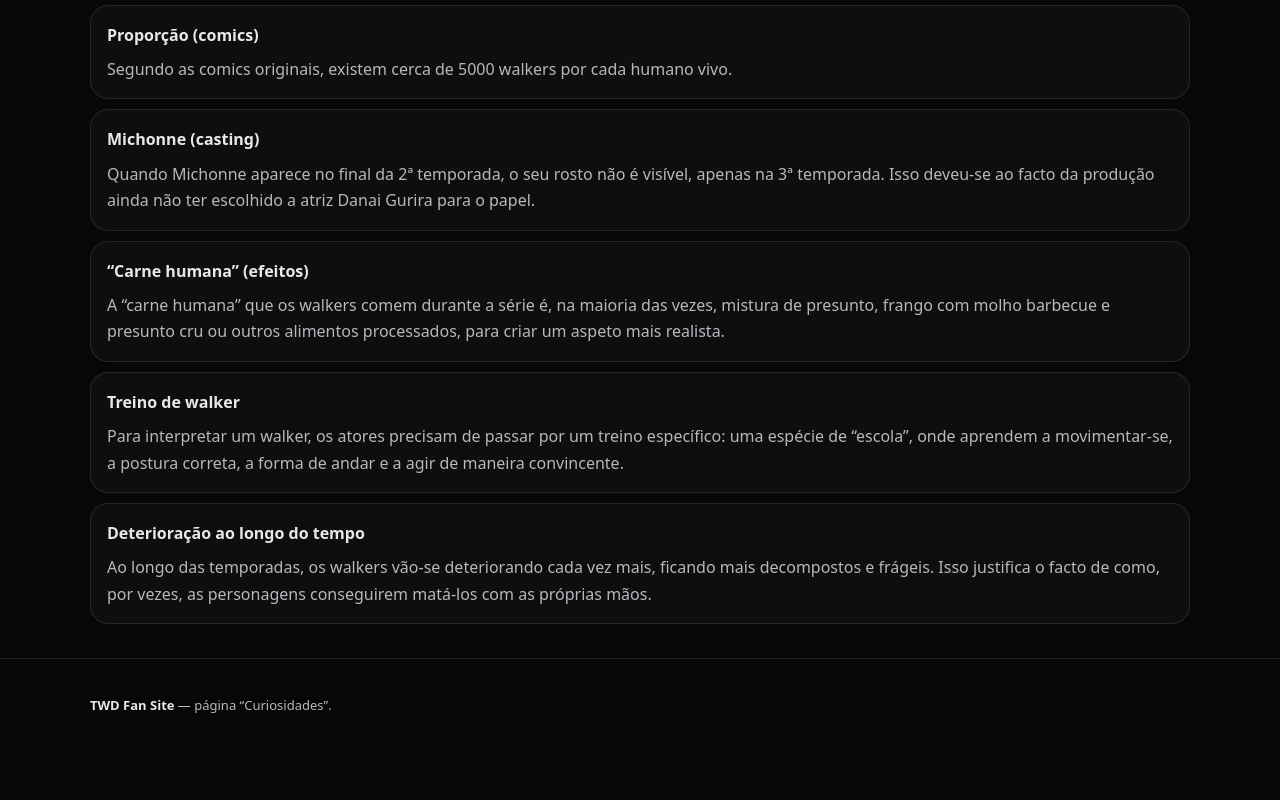
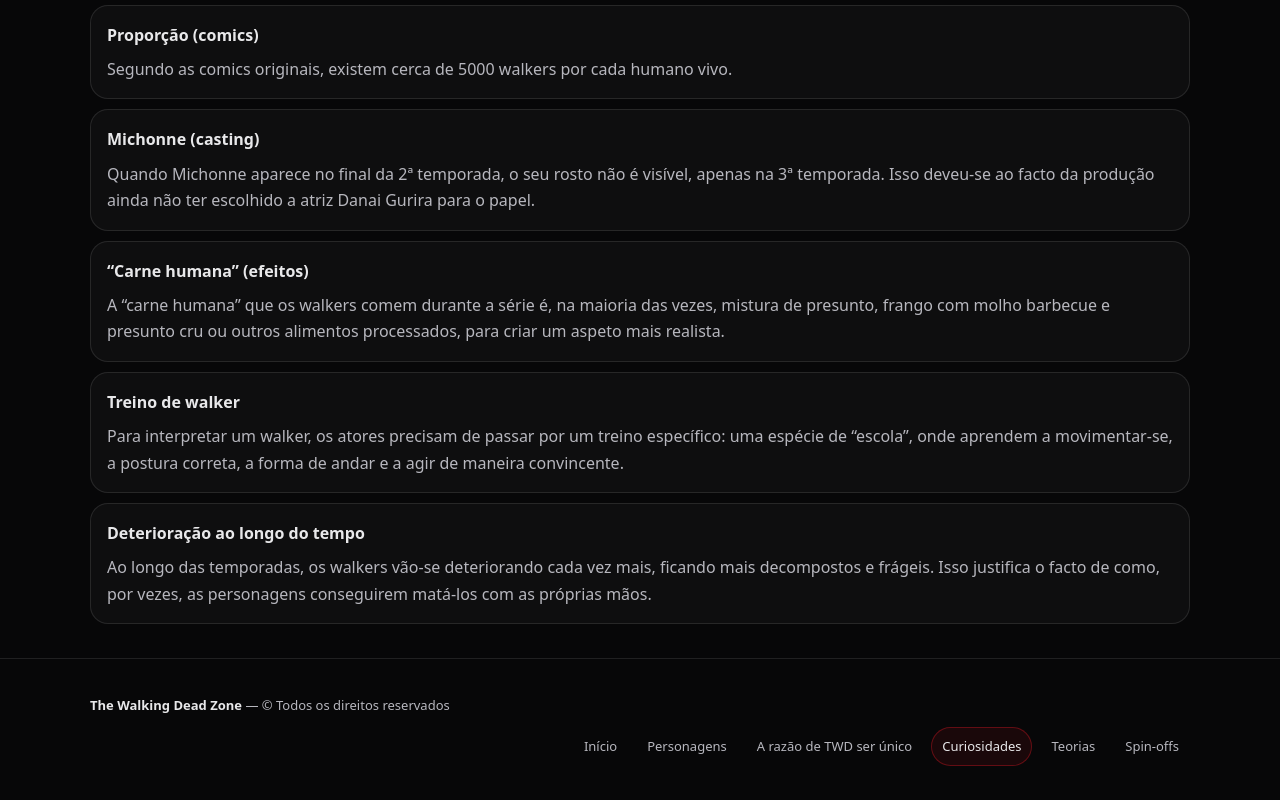
Before and after one commit to metelo21/twd-site, a plain HTML site: page curiosidades.html in a window 1280 px wide. Shown: the part 761-1561 px from the top of the page. Before the commit the page ends 1522 px from the top, so only its background shows below. Drawn offline with Linux system fonts and the light colour scheme.

Commit message:
Update curiosidades.html

```diff
--- a/curiosidades.html
+++ b/curiosidades.html
@@ -90,7 +90,16 @@
 
 <footer class="footer">
   <div class="container">
-    <p><strong>TWD Fan Site</strong> — página “Curiosidades”.</p>
+    <p><strong>The Walking Dead Zone</strong> — © Todos os direitos reservados</p>
+
+    <div class="nav-links" style="margin-top:10px;">
+      <a href="index.html">Início</a>
+      <a href="personagens.html">Personagens</a>
+      <a href="unico.html">A razão de TWD ser único</a>
+      <a href="curiosidades.html">Curiosidades</a>
+      <a href="teorias.html">Teorias</a>
+      <a href="spinoffs.html">Spin-offs</a>
+    </div>
   </div>
 </footer>
 
```
